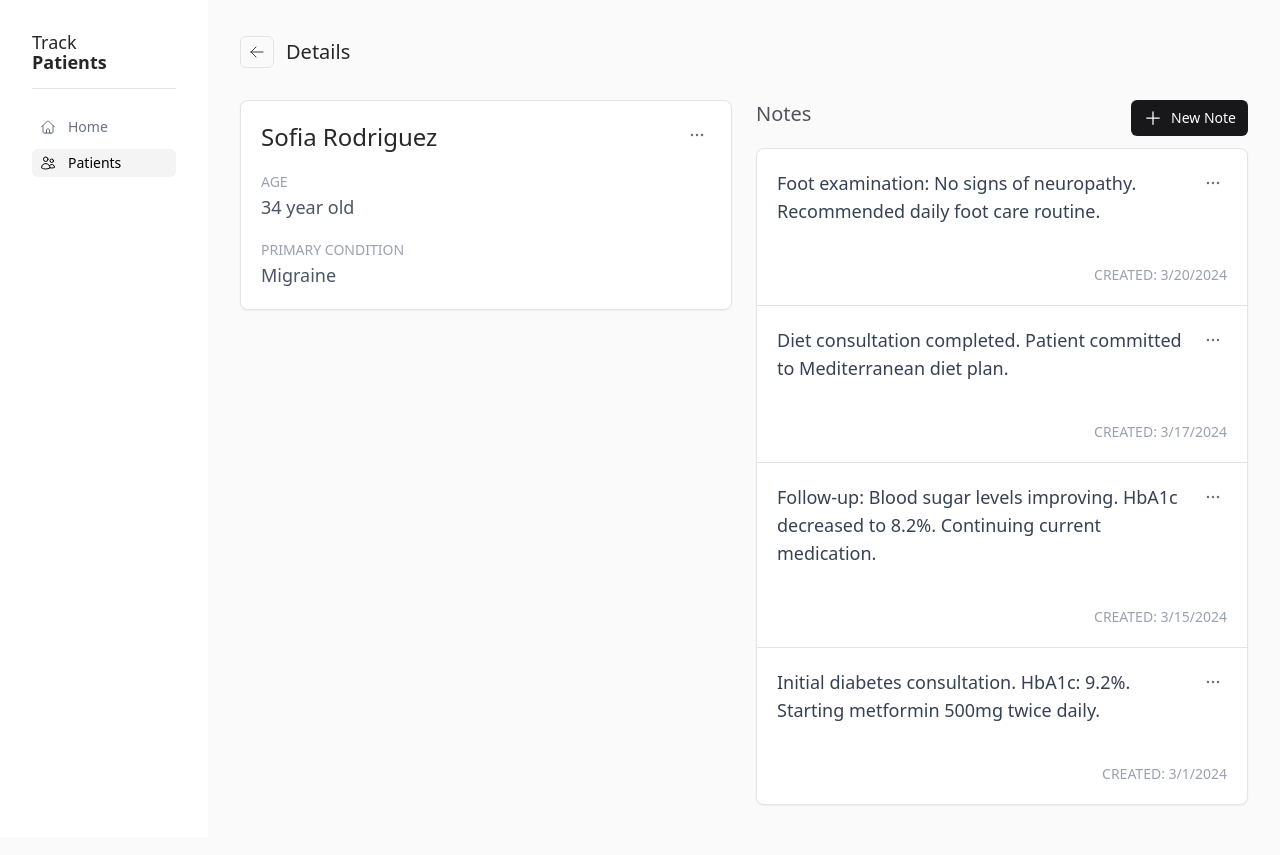
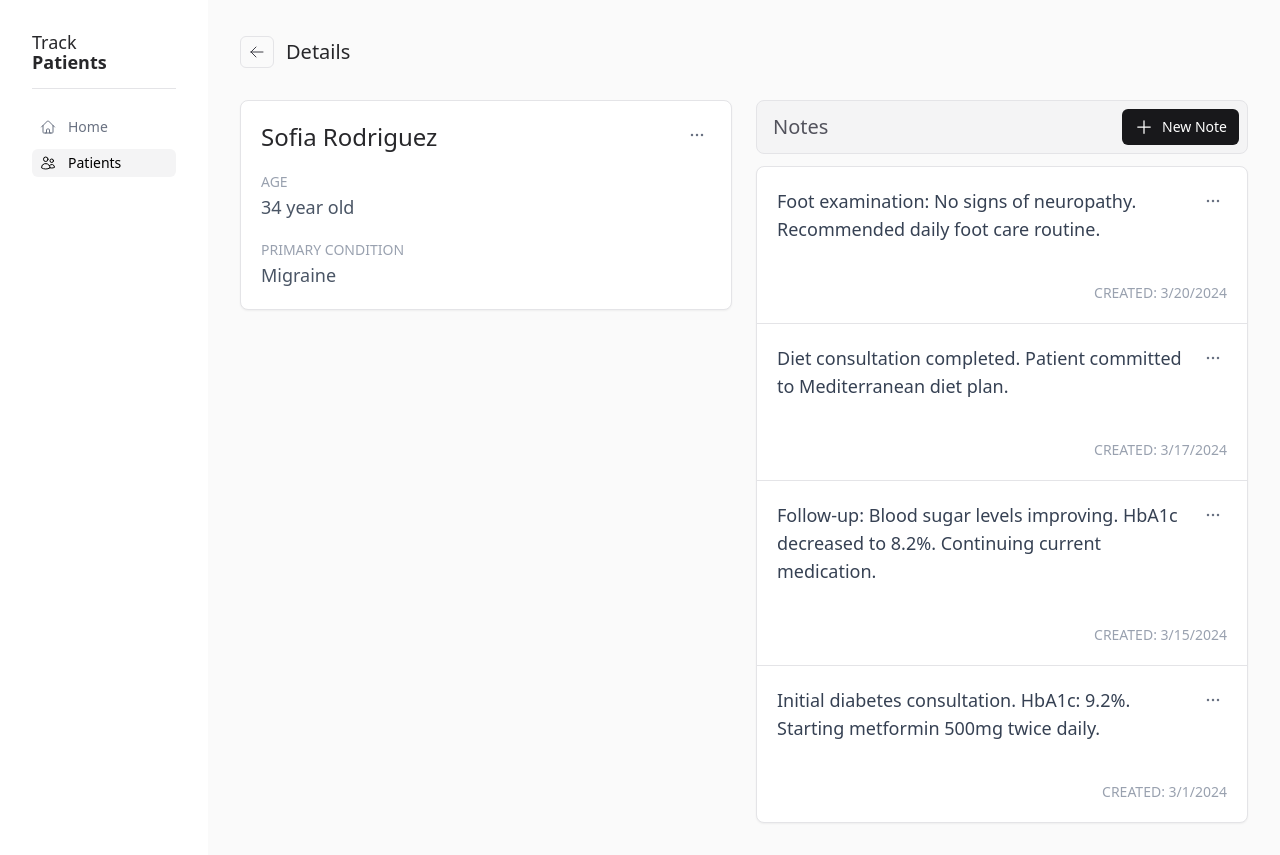
Before and after one commit to manumorante/track-patients, a React (Vite) app: page /patients/1 in a window 1280 px wide. Built offline with nearby package versions, Linux system fonts and the light colour scheme.

Commit message:
refactor: enhance NoResultsFound and NotesList components for improved layout and styling consistency

```diff
--- a/src/components/common/NoResultsFound.tsx
+++ b/src/components/common/NoResultsFound.tsx
@@ -1,3 +1,7 @@
 export default function NoResultsFound({ title }: { title: string }) {
-  return <div className="rounded-lg border p-12 text-center text-gray-600">{title}</div>
+  return (
+    <div className="absolute inset-0 flex items-center justify-center rounded-lg border p-12 text-center text-gray-600">
+      {title}
+    </div>
+  )
 }
--- a/src/components/notes/NotesList.tsx
+++ b/src/components/notes/NotesList.tsx
@@ -46,7 +46,7 @@ export default function NotesList({ patientId }: { patientId: string }) {
 
   return (
     <>
-      <div className="mb-3 flex w-full justify-between">
+      <div className="mb-3 flex w-full items-center justify-between rounded-lg border bg-zinc-100 p-2 pl-4">
         <h2 className="text-xl font-medium text-zinc-600">Notes</h2>
 
         <button onClick={() => setIsCreating(true)} className="button" disabled={isCreating}>
@@ -55,9 +55,9 @@ export default function NotesList({ patientId }: { patientId: string }) {
         </button>
       </div>
 
-      <div className="relative">
+      <Card className="relative min-h-50 divide-y overflow-hidden">
         {isLoading && (
-          <div className="pointer-events-none absolute inset-0 min-h-32 rounded-lg border bg-zinc-200 p-12 text-center text-gray-600">
+          <div className="pointer-events-none absolute inset-0 flex min-h-32 items-center justify-center rounded-lg border bg-zinc-100 p-12 text-center text-gray-600">
             Loading ...
           </div>
         )}
@@ -66,7 +66,6 @@ export default function NotesList({ patientId }: { patientId: string }) {
           <NoResultsFound title="No notes available for this patient" />
         )}
 
-        <Card className="divide-y overflow-hidden">
         {isCreating && !isLoading && (
           <div className="bg-zinc-50 p-3">
             <NoteEditor
@@ -93,7 +92,6 @@ export default function NotesList({ patientId }: { patientId: string }) {
             ),
           )}
       </Card>
-      </div>
     </>
   )
 }
--- a/src/pages/HomePage.tsx
+++ b/src/pages/HomePage.tsx
@@ -3,7 +3,7 @@ import { Link } from 'react-router-dom'
 
 export default function HomePage() {
   return (
-    <div className="flex min-h-full items-center bg-gray-50">
+    <div className="flex min-h-full items-center justify-center bg-gray-50">
       <div>
         {/* Hero Section */}
         <div className="mx-auto max-w-7xl px-4 py-16 sm:px-6 lg:px-8">
@@ -20,7 +20,7 @@ export default function HomePage() {
         </div>
 
         {/* Feature Cards */}
-        <div className="mx-auto max-w-7xl px-4 py-12 sm:px-6 lg:px-8">
+        <div className="mx-auto max-w-4xl px-4 py-12 sm:px-6 lg:px-8">
           <div className="grid grid-cols-1 gap-8 sm:grid-cols-2 lg:grid-cols-3">
             {/* Card 1 - Patient List */}
             <Link to="/patients" className="block">
```
Lines whose indentation alone changed are shown as unchanged.
